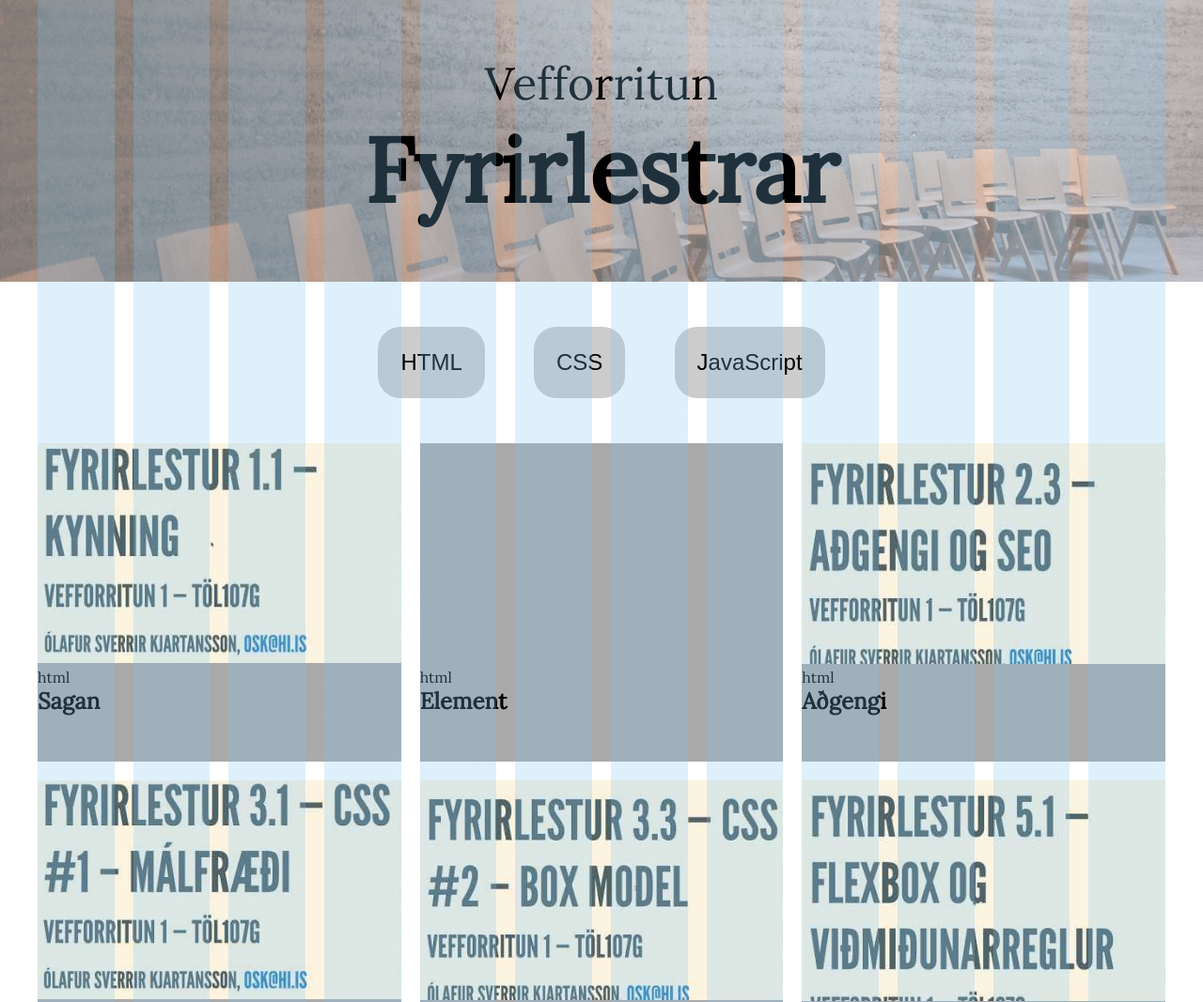
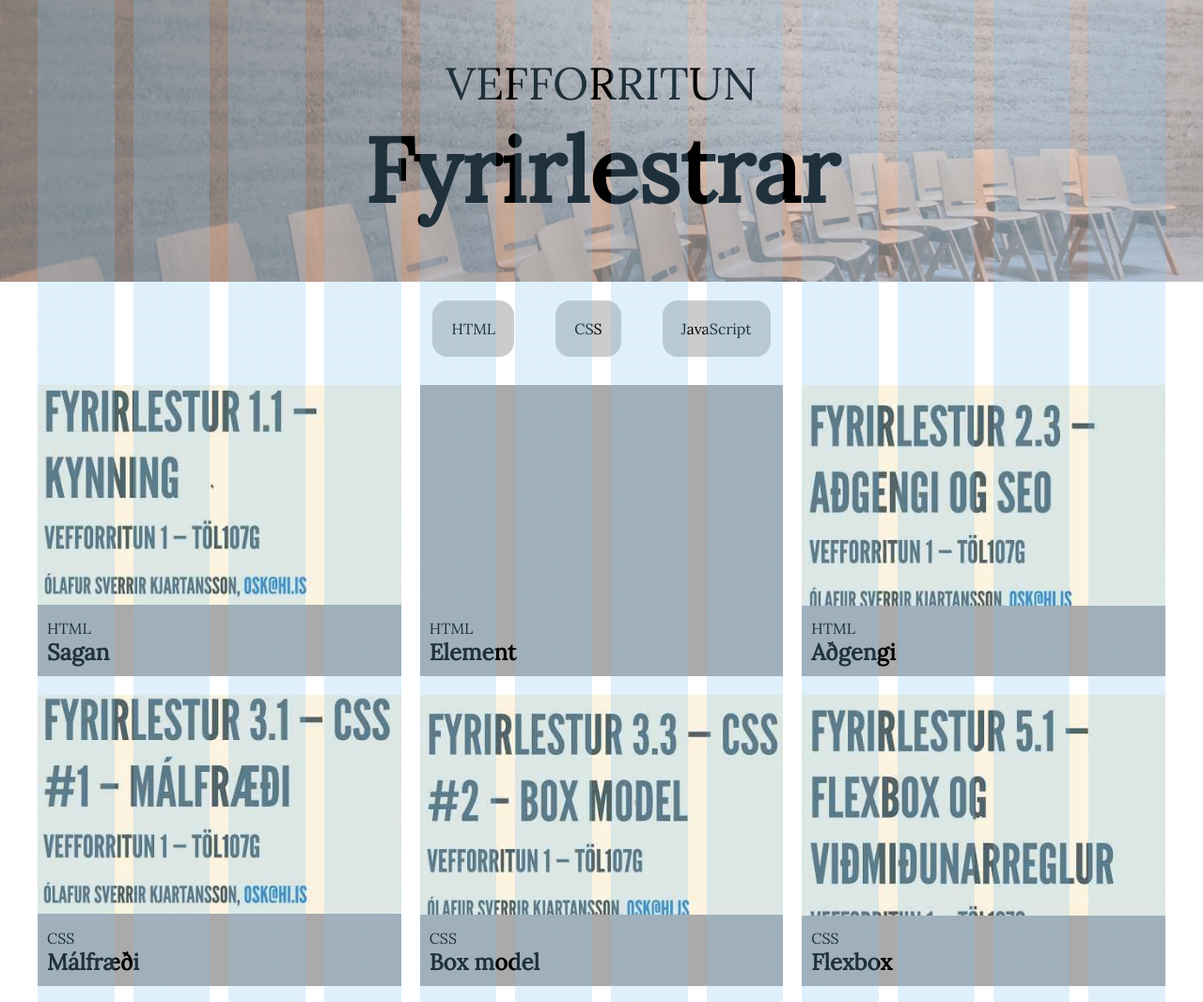
Before and after one commit to thth168/vef-hopverkefni-2, a website with bundled scripts: page index.html in a window 1280 px wide. Shown: the top 1067 px of the page at 94% size. Built offline with nearby package versions, Linux system fonts and the light colour scheme.

Commit message:
Snyrti javascript  og lagapi aðgengi

```diff
--- a/index.html
+++ b/index.html
@@ -4,21 +4,21 @@
   <meta charset="utf-8">
   <meta name="viewport" content="width=device-width, initial-scale=1.0"></meta>
   <title>Hópverkefni 2</title>
-  <link rel="stylesheet" href="grid.css">
+  <link id="grid" rel="stylesheet" href="grid.css">
   <link rel="stylesheet" href="./dist/styles.css">
 </head>
 <body>
-  <div class="header">
+  <header class="header">
 
-  </div>
-  <div class="sort">
-    <button value="html">HTML</button>
-    <button value="css">CSS</button>
-    <button value="javascript">JavaScript</button>
-  </div>
-  <div class="list">
+  </header>
+  <nav class="sort">
+    <button value="html" class="Button Button__HTML">HTML</button>
+    <button value="css" class="Button Button__CSS">CSS</button>
+    <button value="javascript" class="Button Button__JavaScript">JavaScript</button>
+  </nav>
+  <main class="list">
 
-  </div>
+  </main>
 </body>
 <script src="./dist/bundle.js"></script>
 </html>
--- a/src/index.js
+++ b/src/index.js
@@ -1,9 +1,24 @@
 import Lecture from './lib/lecture';
 import LecturesHome from './lib/lectures-home';
+
+function removeGrid(e) {
+  if(e.key === 'V') {
+    const grid = document.getElementById('grid');
+    if(grid.disabled) {
+      grid.disabled = false;
+    }
+    else grid.disabled = true;
+  }
+
+  if(e.key === 'B') {
+    localStorage.clear();
+  }
+}
 
 document.addEventListener('DOMContentLoaded', () => {
   const page = document.querySelector('body');
   const isLecturePage = page.classList.contains('lecture__page');
+  document.addEventListener('keydown', e => removeGrid(e));
 
   if (isLecturePage) {
     const lecture = new Lecture(window.location.search);
--- a/src/lib/header.js
+++ b/src/lib/header.js
@@ -1,4 +1,4 @@
-import { empty, createElement, newAttribute } from './helpers';
+import { empty, createElement, Attr } from './helpers';
 
 export default class Header {
   constructor(category, title, imagepath, parent) {
@@ -12,17 +12,12 @@ export default class Header {
 
   load() {
     empty(this.container);
-    this.containerAttributes = [newAttribute('class', `${this.parentClass}__container`)];
-    this.divElement = createElement('div', '', this.containerAttributes);
-    this.categoryAttr = [newAttribute('class', `${this.parentClass}__category`)];
-    this.categoryElement = createElement('p', this.category, this.categoryAttr);
-    this.titleAttr = [newAttribute('class', `${this.parentClass}__title`)];
-    this.titleElement = createElement('h1', this.title, this.titleAttr);
-    this.protectorAttr = [newAttribute('class', `${this.parentClass}__protector`)];
-    this.protector = createElement('div', '', this.protectorAttr);
+    this.divElement = createElement('div', '', Attr('class', `${this.parentClass}__container`));
+    this.categoryElement = createElement('p', this.category, Attr('class', `${this.parentClass}__category`));
+    this.titleElement = createElement('h1', this.title, Attr('class', `${this.parentClass}__title`));
+    this.protector = createElement('div', '', Attr('class', `${this.parentClass}__protector`));
     if (this.imagepath) {
-      this.imageAttr = [newAttribute('src', this.imagepath), newAttribute('class', `${this.parentClass}__image`)];
-      this.imageElement = createElement('img', '', this.imageAttr);
+      this.imageElement = createElement('img', '', Attr('class', `${this.parentClass}__image`), Attr('src', this.imagepath), Attr('alt', 'Banner Image'));
       this.imageElement.addEventListener('error', e => this.imgError(e));
       this.container.appendChild(this.imageElement);
     }
@@ -35,6 +30,6 @@ export default class Header {
   imgError(event) {
     event.preventDefault();
     event.target.removeAttributeNode(event.target.getAttributeNode('src'));
-    event.target.setAttributeNode(newAttribute('src', './img/header.jpg'));
+    event.target.setAttributeNode(Attr('src', './img/header.jpg'));
   }
 }
--- a/src/lib/helpers.js
+++ b/src/lib/helpers.js
@@ -4,19 +4,24 @@ export function empty(element) {
   }
 }
 
-export function createElement(type, value, attributes) {
+export function createElement(type, value, ...attributes) {
   const ele = document.createElement(type);
   if (value && value !== '') {
     ele.appendChild(document.createTextNode(value));
   }
 
-  while (attributes && attributes.length > 0) {
-    ele.setAttributeNode(attributes.pop());
+  if (Array.isArray(attributes)) {
+    attributes.forEach((attribute) => {
+      ele.setAttributeNode(attribute);
+    });
   }
+  // while (attributes && attributes.length > 0) {
+  //   ele.setAttributeNode(attributes.pop());
+  // }
   return ele;
 }
 
-export function newAttribute(type, value) {
+export function Attr(type, value) {
   const attr = document.createAttribute(type);
   attr.value = value;
 
--- a/src/lib/list.js
+++ b/src/lib/list.js
@@ -1,5 +1,5 @@
 import {
-  empty, errorDisplay, createElement, newAttribute,
+  empty, errorDisplay, createElement, Attr,
 } from './helpers';
 
 export default class List {
@@ -36,32 +36,23 @@ export default class List {
   createCard(data) {
     this.category = data.category;
     this.title = data.title;
-    this.divAttr = [newAttribute('slug', data.slug), newAttribute('class', 'list__card')];
-    this.cardDiv = createElement('div', '', this.divAttr);
-    this.imgDivAttr = [newAttribute('class', 'card__image')];
+    this.cardDiv = createElement('div', '', Attr('class', 'list__card'), Attr('slug', data.slug));
     this.cardDiv.classList.add(this.category);
-    this.imgDiv = createElement('div', '', this.imgDivAttr);
+    this.imgDiv = createElement('div', '', Attr('class', 'card__image'));
     if (data.thumbnail) {
       this.thumbnail = data.thumbnail;
-      this.imgAttr = [newAttribute('src', `./${this.thumbnail}`), newAttribute('class', 'image__img')];
-      this.imgDiv.appendChild(createElement('img', '', this.imgAttr));
+      this.imgDiv.appendChild(createElement('img', '', Attr('class', 'image__img'), Attr('src', `./${this.thumbnail}`), Attr('alt', 'Image for the lecture')));
     }
     this.cardDiv.appendChild(this.imgDiv);
 
-    this.containerDivAttr = [newAttribute('class', 'card__text')];
-    this.textDivAttr = [newAttribute('class', 'text__container')];
-    this.titleAttr = [newAttribute('class', 'text__title')];
-    this.categoryAttr = [newAttribute('class', 'text__category')];
-
-    this.containerDiv = createElement('div', '', this.containerDivAttr);
-    this.textDiv = createElement('div', '', this.textDivAttr);
-    this.textDiv.appendChild(createElement('p', this.category, this.categoryAttr));
-    this.textDiv.appendChild(createElement('h2', this.title, this.titleAttr));
+    this.containerDiv = createElement('div', '', Attr('class', 'card__text'));
+    this.textDiv = createElement('div', '', Attr('class', 'text__container'));
+    this.textDiv.appendChild(createElement('p', this.category, Attr('class', 'text__category')));
+    this.textDiv.appendChild(createElement('h2', this.title, Attr('class', 'text__title')));
     this.containerDiv.appendChild(this.textDiv);
 
     if (window.localStorage.getItem(data.slug) === 'true') {
-      this.finishAttr = [newAttribute('class', 'text__finished')];
-      this.containerDiv.appendChild(createElement('p', '✓', this.finishAttr));
+      this.containerDiv.appendChild(createElement('p', '✓', Attr('class', 'text__finished')));
     }
     this.cardDiv.appendChild(this.containerDiv);
     this.cardDiv.addEventListener('click', this.link);
@@ -70,7 +61,7 @@ export default class List {
 
   link(e) {
     this.slug = e.currentTarget.attributes.slug.value;
-    this.currentUrl = new URL('/fyrirlestur.html', window.location);
+    this.currentUrl = new URL('./fyrirlestur.html', window.location.href);
     this.USParams = new URLSearchParams(this.currentUrl.search);
     this.USParams.set('slug', this.slug);
     this.currentUrl.search = this.USParams;
--- a/src/styles/buttons.scss
+++ b/src/styles/buttons.scss
@@ -3,13 +3,14 @@
 .sort {
   text-align: center;
 
-    button {
+  .Button {
+    padding: $gutter;
+    margin: $gutter $gutter;
+    font-family: $font-main;
+    font-size: $font-size-main;
+    cursor: pointer;
     background-color: $color-gray-light;
-        margin: 2em 1em;
-        padding: 1em;
-        border: none;
-        font-size: 1.5em;
-        size: 100px;
+    border: 0;
     border-radius: 1em;
     transition: background-color $AnimationSpeed $AnimationStyle;
 
@@ -26,7 +27,5 @@
     &:hover {
       background-color: $color-green-dark;
     }
-
   }
-
 }
--- a/src/styles/config.scss
+++ b/src/styles/config.scss
@@ -18,7 +18,7 @@ $color-gray-light: #ccc;
 $color-green-light: #2d2;
 $color-green-dark: #1a1;
 $color-white: #fcffd2;
-$color-white--transparent: #ffffff66;
+$color-white--transparent: '#ffffff66';
 $color-tan: #cc9694;
 
 $AnimationSpeed: 300ms;
--- a/src/styles/footer.scss
+++ b/src/styles/footer.scss
@@ -6,6 +6,8 @@
   }
 
   &__back {
+    color: $color-black;
+    text-decoration: none;
     cursor: pointer;
   }
 
@@ -33,5 +35,4 @@
   .--finished {
     color: $color-green-light;
   }
-
 }
--- a/src/styles/header.scss
+++ b/src/styles/header.scss
@@ -19,7 +19,7 @@
         left: 0;
         width: 100%;
         height: 100%;
-        background-color: $color-white--transparent;
+        background-color: unquote($color-white--transparent);
     }
 
     &__container {
@@ -29,4 +29,7 @@
         transform: translate(-50%, -50%);
     }
 
+    &__category {
+        text-transform: uppercase;
+    }
 }
--- a/src/styles/list.scss
+++ b/src/styles/list.scss
@@ -3,7 +3,8 @@
 .list {
     display: flex;
     flex-wrap: wrap;
-    max-width: $max-width + $gutter;
+    max-width: $max-width + 2 * $gutter;
+    padding: $gutter / 2;
     margin: 0 auto;
 
     &__card {
@@ -13,6 +14,7 @@
         @include columns(4);
         padding: 0 $gutter/2;
         margin-bottom: $gutter;
+
     }
 
     .image__img {
@@ -34,13 +36,10 @@
         &__text {
             display: flex;
             width: 100%;
+            height: auto;
             background-color: $color-gray;
-            transition: background-color $AnimationSpeed $AnimationStyle;
+            padding: $gutter / 2;
             font-family: $font-main;
-
-            &:hover {
-                background-color: $color-gray-dark;
-            }
 
         }
 
@@ -50,14 +49,11 @@
         &__container {
             display: flex;
             flex-direction: column;
-            width: 100%;
-            height: auto;
-            align-self: flex-end;
-            min-height: 100px;
+            flex-grow: 1;
+            height: 100%;
         }
 
         &__finished {
-            margin: auto;
             padding: 0 $gutter;
             font-weight: bold;
             font-size: 32px;
@@ -68,6 +64,16 @@
             font-weight: bold;
         }
 
+        &__category {
+            text-transform: uppercase;
+        }
+    }
+
+    .list__card:hover > * {
+        transition: background-color $AnimationSpeed $AnimationStyle;
+        background-color: $color-gray-dark;
+
+        cursor: pointer;
     }
 
 }
--- a/src/styles/styles.scss
+++ b/src/styles/styles.scss
@@ -17,7 +17,7 @@ html { /* stylelint-disable-line */
   overflow-y: scroll; // alltaf hafa y skrollbar
 
   font-family: $font-main;
-  font-size: 16px;
+  font-size: $font-size-main;
 }
 
 img { /* stylelint-disable-line */
```
Also changed, not shown: fyrirlestur.html (+7 -8 lines), src/lib/footer.js (+5 -7 lines), src/lib/content.js. Lines whose indentation alone changed are shown as unchanged.
